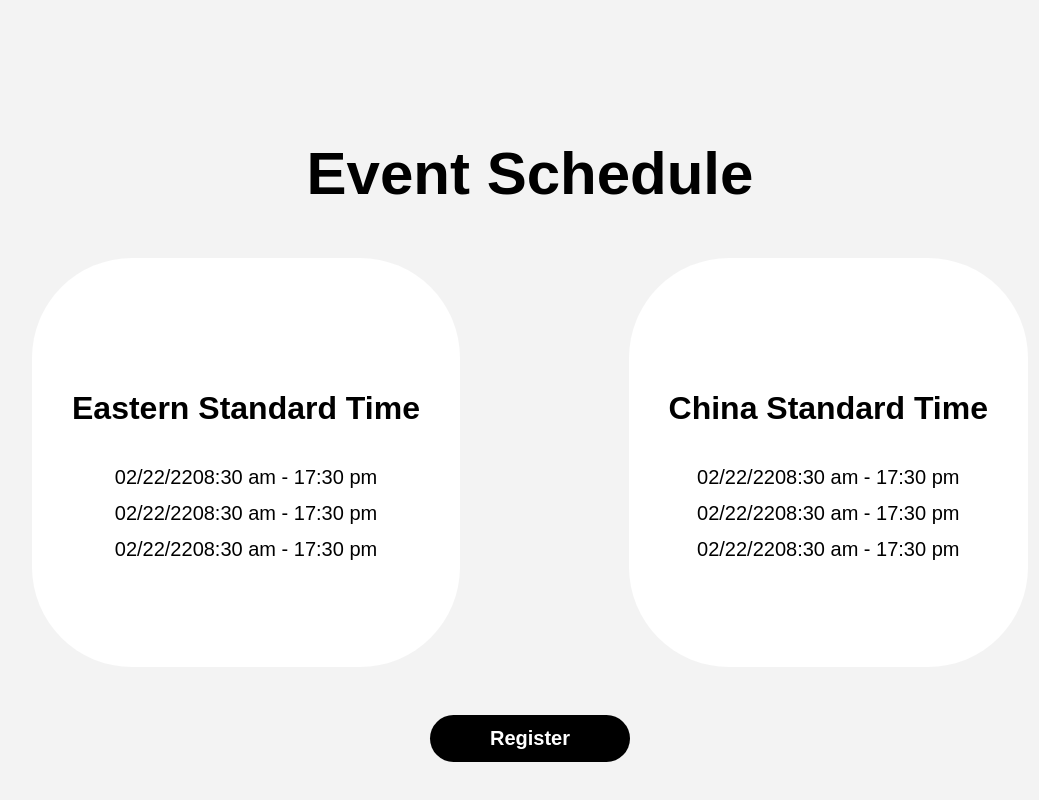
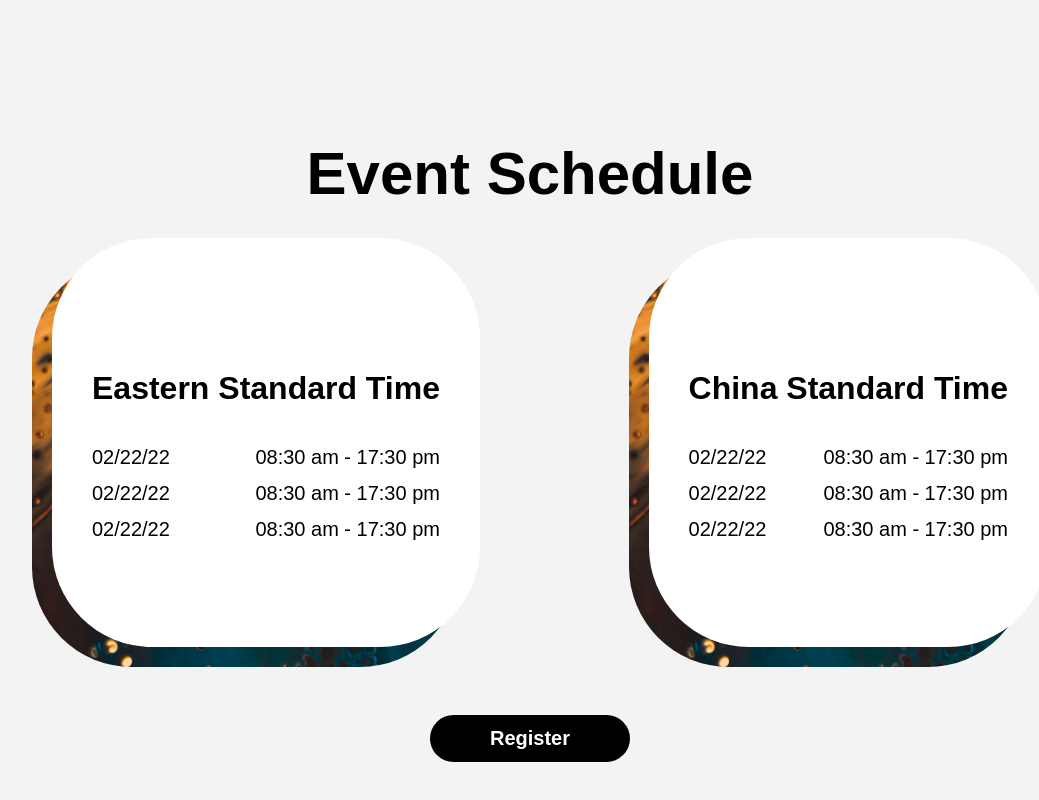
Before and after one commit to da-022412/ezone-fashion, a Next.js app: page / in a window 1280 px wide. Shown: the part 2226-3026 px from the top of the page, without its empty margins (110-1149 px from the left). Built offline with nearby package versions, Linux system fonts and the light colour scheme; a web font is replaced by a local one.

Commit message:
Complete schedule

```diff
--- a/components/Times.js
+++ b/components/Times.js
@@ -39,6 +39,7 @@ const china = [
 const Times = () => {
     return (
         <div className={`${timesStyles['times-container']}`}>
+            <div className={timesStyles.time}>
                 <div className={`${timesStyles['time-container']}`}>
                     <div className={`${timesStyles['title-container']}`}>
                         <h3 className={`${timesStyles['heading-3']}`}>
@@ -46,8 +47,10 @@ const Times = () => {
                         </h3>
                     </div>
                     {eastern.map((x) => (
-                    <div className={`${timesStyles['time-list']}`} key={x.id}>
-                        <div className={timesStyles.time}>
+                        <div
+                            className={`${timesStyles['time-list']}`}
+                            key={x.id}
+                        >
                             <span className={`${timesStyles['body-text']}`}>
                                 {x.date}
                             </span>
@@ -55,9 +58,10 @@ const Times = () => {
                                 {x.content}
                             </span>
                         </div>
-                    </div>
                     ))}
                 </div>
+            </div>
+            <div className={timesStyles.time}>
                 <div className={`${timesStyles['time-container']}`}>
                     <div className={`${timesStyles['title-container']}`}>
                         <h3 className={`${timesStyles['heading-3']}`}>
@@ -65,8 +69,10 @@ const Times = () => {
                         </h3>
                     </div>
                     {china.map((x) => (
-                    <div className={`${timesStyles['time-list']}`} key={x.id}>
-                        <div className={timesStyles.time}>
+                        <div
+                            className={`${timesStyles['time-list']}`}
+                            key={x.id}
+                        >
                             <span className={`${timesStyles['body-text']}`}>
                                 {x.date}
                             </span>
@@ -74,8 +80,8 @@ const Times = () => {
                                 {x.content}
                             </span>
                         </div>
+                    ))}
                 </div>
-                ))}
             </div>
         </div>
     );
--- a/styles/Times.module.scss
+++ b/styles/Times.module.scss
@@ -10,4 +10,16 @@
     background-color: #fff;
     border-radius: 100px;
     padding: toRem(100) toRem(40);
+    transform: translate(20px, -20px);
 }
+
+.time {
+    background: url('../assets/images/times-abstract-bg.png');
+    border-radius: 100px;
+}
+
+.time-list {
+    align-items: center;
+    display: flex;
+    justify-content: space-between;
+}
```
Lines whose indentation alone changed are shown as unchanged.
